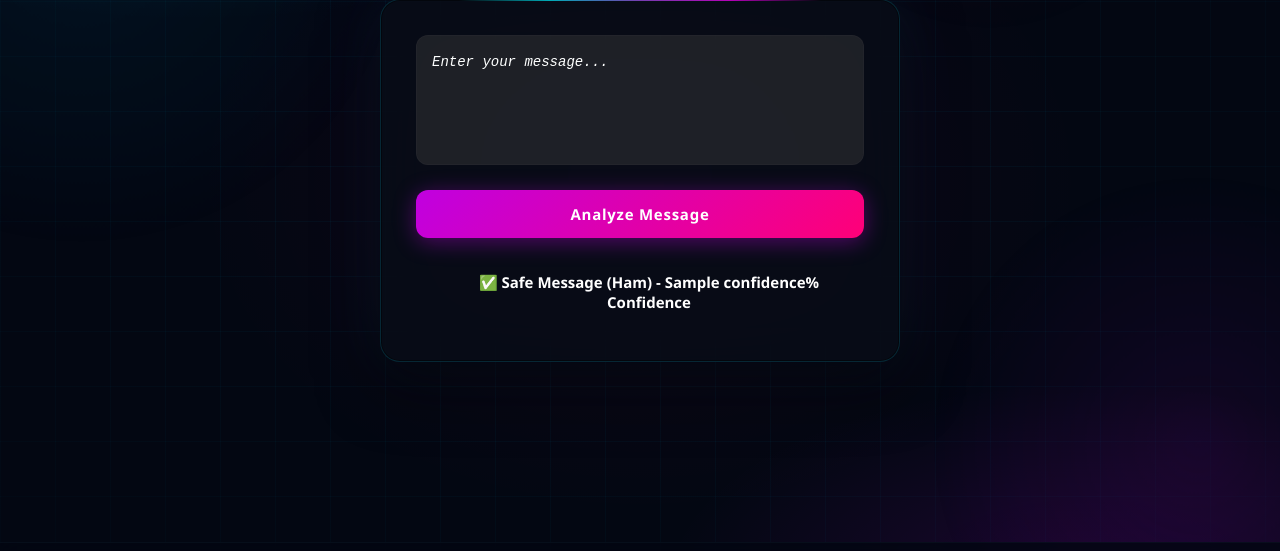
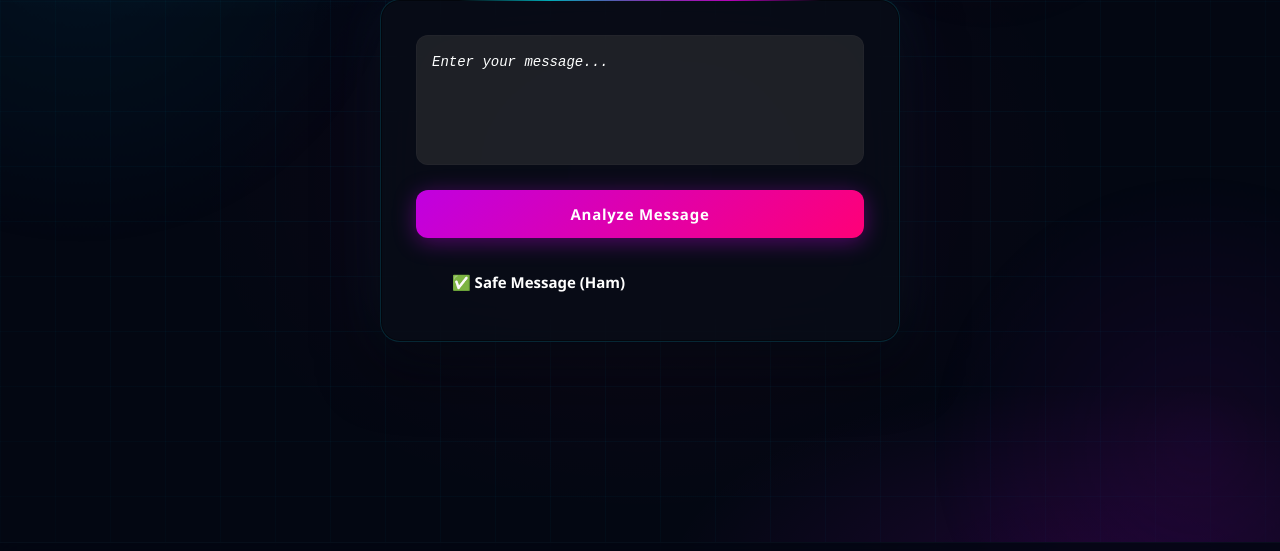
Before and after one commit to PSWork-Testing98/SMS-Spam-Classifier-Web-App, a Flask app: template templates/index.html in a window 1280 px wide. Shown: the part 219-770 px from the top of the page. Run offline with Flask 3, Linux system fonts and the light colour scheme; the template is opened without the code that fills it: most values are stand-ins (such as "Sample title", 1, 10 or a date in 2020); parts of the project's set-up code (start-up, migrations or seed data) failed here and were passed over; some libraries are stand-ins or nearby versions.

Commit message:
VPsPs Team

```diff
--- a/templates/index.html
+++ b/templates/index.html
@@ -16,9 +16,9 @@
         {% if prediction %}
         <div class="result {{ prediction|lower }}">
             {% if prediction == "Spam" %}
-                ❌ Spam Message - {{ confidence }}% Confidence
+                ❌ Spam Message
             {% else %}
-                ✅ Safe Message (Ham) - {{ confidence }}% Confidence
+                ✅ Safe Message (Ham)
             {% endif %}
         </div>
         {% endif %}
```
